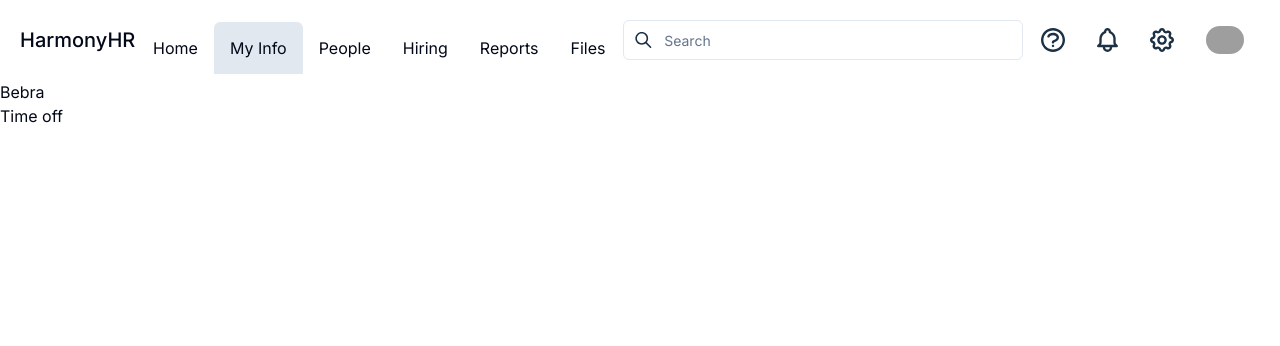
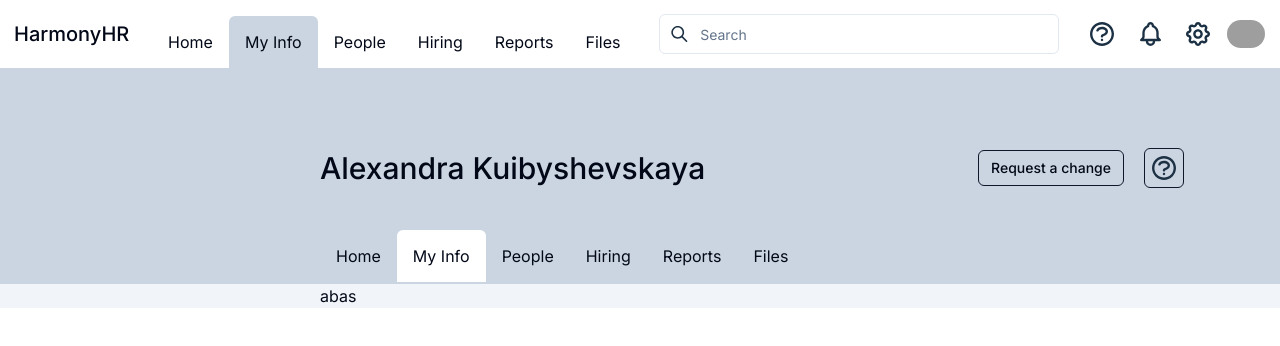
Before and after one commit to VlaDick2008/harmonyhr-test-work, a Next.js app: page /my-info/time-off in a window 1280 px wide. Shown: the top 346 px of the page. Built offline with nearby package versions, Linux system fonts and the light colour scheme; grey boxes are pictures that could not be loaded.

Commit message:
Начал (наконец то) основную вёрстку, дома доделаю

```diff
--- a/app/layout.tsx
+++ b/app/layout.tsx
@@ -4,7 +4,7 @@ import { Inter } from "next/font/google";
 const inter = Inter({ subsets: ["latin"] });
 
 import "./globals.css";
-import { Header } from "@/components/header";
+import { Header } from "@/components/shared/header";
 
 export const metadata: Metadata = {
 	title: "Create Next App",
--- a/app/login/page.tsx
+++ b/app/login/page.tsx
@@ -1,4 +1,4 @@
-import { LoginForm } from "@/components/login-form";
+import { LoginForm } from "@/components/shared/login-form";
 
 export default function Login() {
 	return (
--- a/app/my-info/layout.tsx
+++ b/app/my-info/layout.tsx
@@ -1,4 +1,10 @@
+import { settingsIcon } from "@/assets/images";
+import { MyInfoBlock } from "@/components/shared/my-info-block";
+import { Button } from "@/components/ui/button";
 import type { Metadata } from "next";
+import Image from "next/image";
+
+import Link from "next/link";
 
 export const metadata: Metadata = {
 	title: "My Info",
@@ -12,8 +18,30 @@ export default function MyInfoLayout({
 }>) {
 	return (
 		<section>
-			<nav>Bebra</nav>
-			{children}
+			<div className="w-full h-full bg-slate-300 pl-[25%] pr-24 pt-20">
+				<div className="flex justify-between items-center">
+					<h1 className="text-3xl font-medium">Alexandra Kuibyshevskaya</h1>
+					<div className="flex items-center gap-5">
+						<Button variant="outline" size="sm">
+							Request a change
+						</Button>
+						<Button variant="outline" size="icon">
+							<Image src={settingsIcon} alt="settingsIcon" />
+						</Button>
+					</div>
+				</div>
+				<nav className="mt-10 p-4 first-of-type:pl-0 [&>*]:p-4 [&>*]:rounded-t-md">
+					<Link href="/">Home</Link>
+					<Link className="bg-white" href="/my-info">
+						My Info
+					</Link>
+					<Link href="/people">People</Link>
+					<Link href="/hiring">Hiring</Link>
+					<Link href="/reports">Reports</Link>
+					<Link href="/files">Files</Link>
+				</nav>
+			</div>
+			<div className="w-full bg-slate-100 pl-[25%]">abas</div>
 		</section>
 	);
 }
--- a/components/header.tsx
+++ b/components/shared/header.tsx
@@ -4,7 +4,7 @@ import clsx from "clsx";
 import Image from "next/image";
 import Link from "next/link";
 import type React from "react";
-import { SearchInput } from "./shared/search-input";
+import { SearchInput } from "./search-input";
 
 interface Props {
 	className?: string;
@@ -13,12 +13,12 @@ interface Props {
 export const Header: React.FC<Props> = ({ className }) => {
 	return (
 		<header
-			className={clsx("flex items-center justify-between p-5", className)}
+			className={clsx("flex items-center justify-between p-3.5", className)}
 		>
 			<h1 className="text-xl font-medium">HarmonyHR</h1>
 			<nav className="self-end [&>*]:p-4 [&>*]:rounded-t-md">
 				<Link href="/">Home</Link>
-				<Link className="bg-slate-200" href="/my-info">
+				<Link className="bg-slate-300" href="/my-info">
 					My Info
 				</Link>
 				<Link href="/people">People</Link>
@@ -28,8 +28,8 @@ export const Header: React.FC<Props> = ({ className }) => {
 			</nav>
 
 			<SearchInput />
-			<div className="flex items-center">
-				<Button variant="ghost">
+			<div className="flex items-center gap-2">
+				<Button variant="ghost" size="icon">
 					<Image
 						src={settingsIcon}
 						width={24}
@@ -37,13 +37,13 @@ export const Header: React.FC<Props> = ({ className }) => {
 						alt="settings-icon"
 					/>
 				</Button>
-				<Button variant="ghost">
+				<Button variant="ghost" size="icon">
 					<Image src={helpIcon} alt="settings-icon" />
 				</Button>
-				<Button variant="ghost">
+				<Button variant="ghost" size="icon">
 					<Image src={notificationsIcon} alt="settings-icon" />
 				</Button>
-				<Button variant="ghost">
+				<Button variant="ghost" size="icon">
 					<Image
 						src={
 							"https://i.pinimg.com/736x/94/c3/67/94c36724d7cf4dc3abf21eebd6b92ba6.jpg"
--- /dev/null
+++ b/components/shared/my-info-block.tsx
@@ -0,0 +1,23 @@
+import Image from "next/image";
+import type React from "react";
+
+interface Props {
+	className?: string;
+}
+
+export const MyInfoBlock: React.FC<Props> = ({ className }) => {
+	return (
+		<div className={className}>
+			<div>
+				<Image
+					src={
+						"https://i.pinimg.com/736x/94/c3/67/94c36724d7cf4dc3abf21eebd6b92ba6.jpg"
+					}
+					width={150}
+					height={150}
+					alt="avatar"
+				/>
+			</div>
+		</div>
+	);
+};
--- a/components/ui/button.tsx
+++ b/components/ui/button.tsx
@@ -1,8 +1,8 @@
-import * as React from "react"
-import { Slot } from "@radix-ui/react-slot"
-import { cva, type VariantProps } from "class-variance-authority"
+import { Slot } from "@radix-ui/react-slot";
+import { type VariantProps, cva } from "class-variance-authority";
+import * as React from "react";
 
-import { cn } from "@/lib/utils"
+import { cn } from "@/lib/utils";
 
 const buttonVariants = cva(
 	"inline-flex items-center justify-center whitespace-nowrap rounded-md text-sm font-medium ring-offset-background transition-colors focus-visible:outline-none focus-visible:ring-2 focus-visible:ring-ring focus-visible:ring-offset-2 disabled:pointer-events-none disabled:opacity-50",
@@ -13,7 +13,7 @@ const buttonVariants = cva(
 				destructive:
 					"bg-destructive text-destructive-foreground hover:bg-destructive/90",
 				outline:
-          "border border-input bg-background hover:bg-accent hover:text-accent-foreground",
+					"border border-input border-primary bg-transparent hover:bg-accent hover:text-accent-foreground",
 				secondary:
 					"bg-secondary text-secondary-foreground hover:bg-secondary/80",
 				ghost: "hover:bg-accent hover:text-accent-foreground",
@@ -30,27 +30,27 @@ const buttonVariants = cva(
 			variant: "default",
 			size: "default",
 		},
-  }
-)
+	},
+);
 
 export interface ButtonProps
 	extends React.ButtonHTMLAttributes<HTMLButtonElement>,
 		VariantProps<typeof buttonVariants> {
-  asChild?: boolean
+	asChild?: boolean;
 }
 
 const Button = React.forwardRef<HTMLButtonElement, ButtonProps>(
 	({ className, variant, size, asChild = false, ...props }, ref) => {
-    const Comp = asChild ? Slot : "button"
+		const Comp = asChild ? Slot : "button";
 		return (
 			<Comp
 				className={cn(buttonVariants({ variant, size, className }))}
 				ref={ref}
 				{...props}
 			/>
-    )
-  }
-)
-Button.displayName = "Button"
+		);
+	},
+);
+Button.displayName = "Button";
 
-export { Button, buttonVariants }
+export { Button, buttonVariants };
```
Also changed, not shown: components/shared/login-form.tsx (renamed from components/login-form.tsx). Lines whose indentation alone changed are shown as unchanged.
